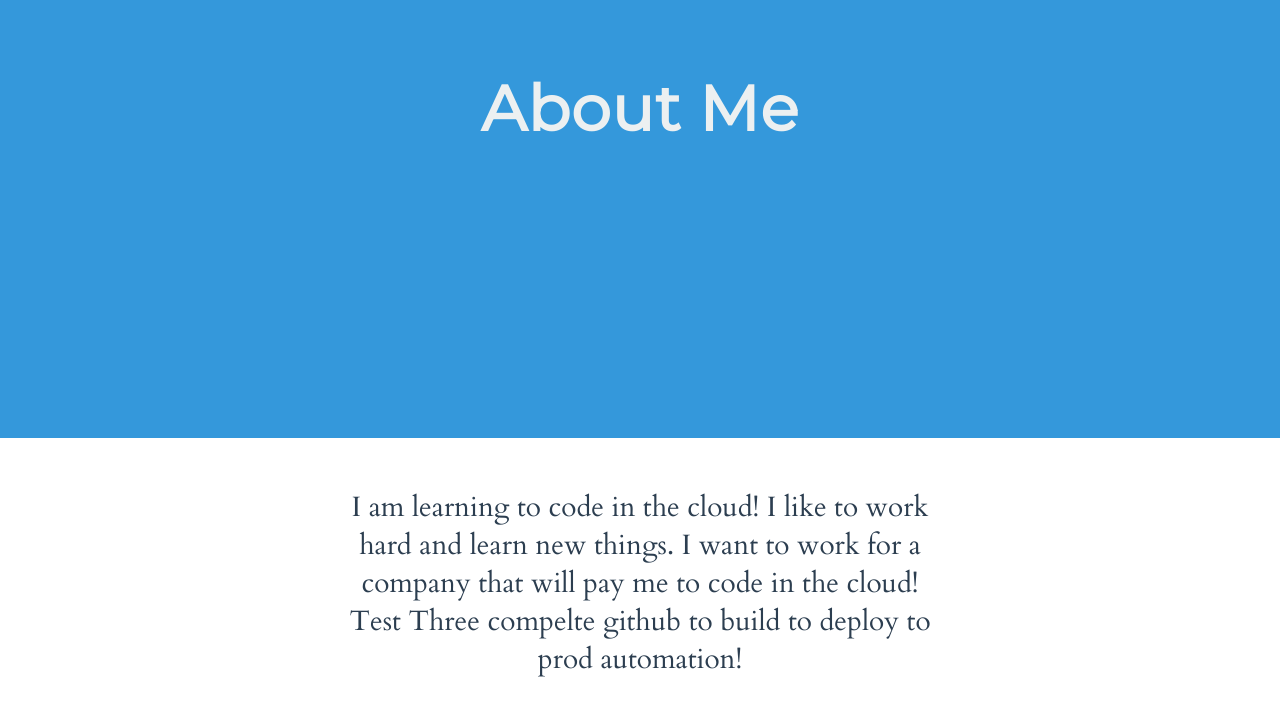
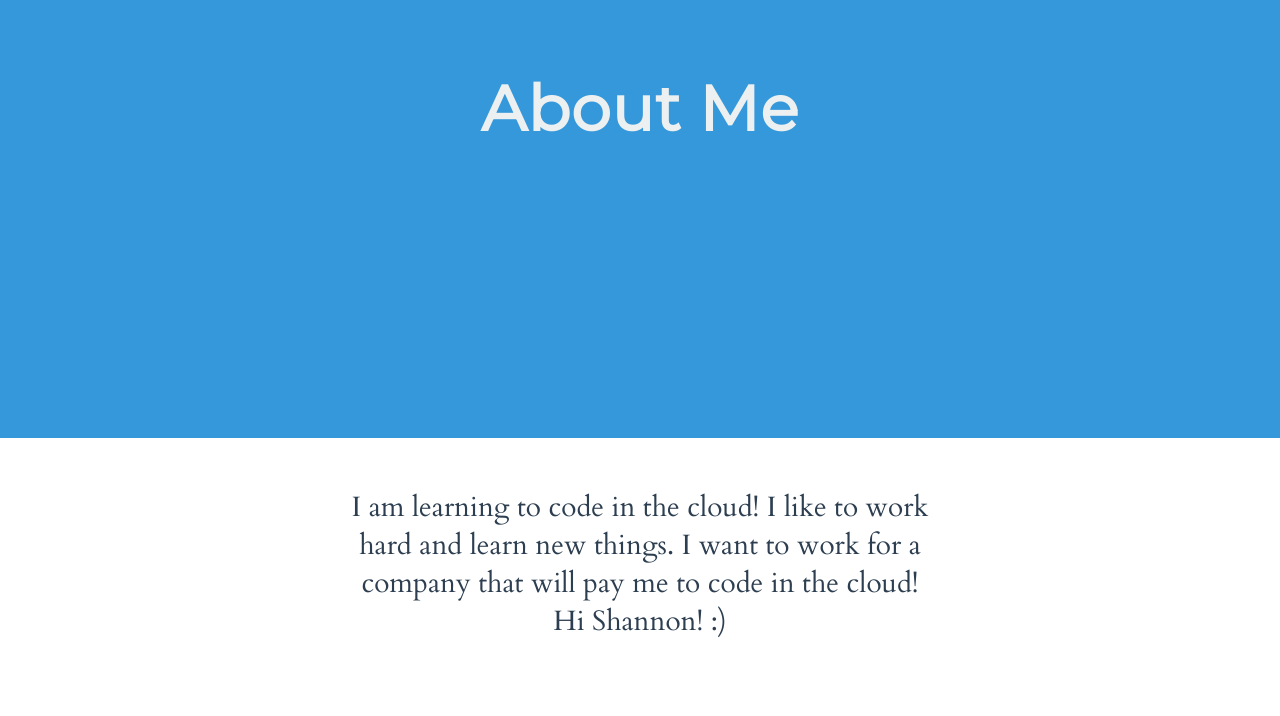
Before and after one commit to DRpandaMD/serverless-portfolio, a plain HTML site: page index.html in a window 1280 px wide. Shown: the part 1670-2386 px from the top of the page. Drawn offline with Linux system fonts and the light colour scheme.

Commit message:
showing off build deploy pipeline

```diff
--- a/index.html
+++ b/index.html
@@ -118,7 +118,7 @@
       <p class="color--darkgrey section__description">
         I am learning to code in the cloud! I like to work hard and learn new things.
         I want to work for a company that will pay me to code in the cloud! <br>
-        Test Three compelte github to build to deploy to prod automation!
+        Hi Shannon! :)
       </p>
 
     <div class="background--skyBlue modal--closed">
```
